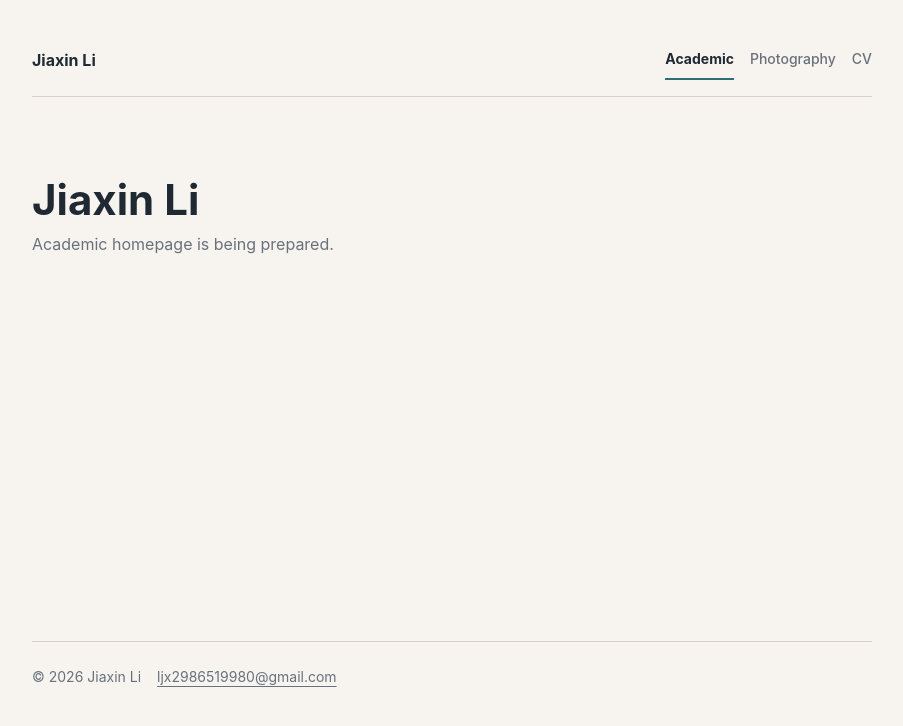
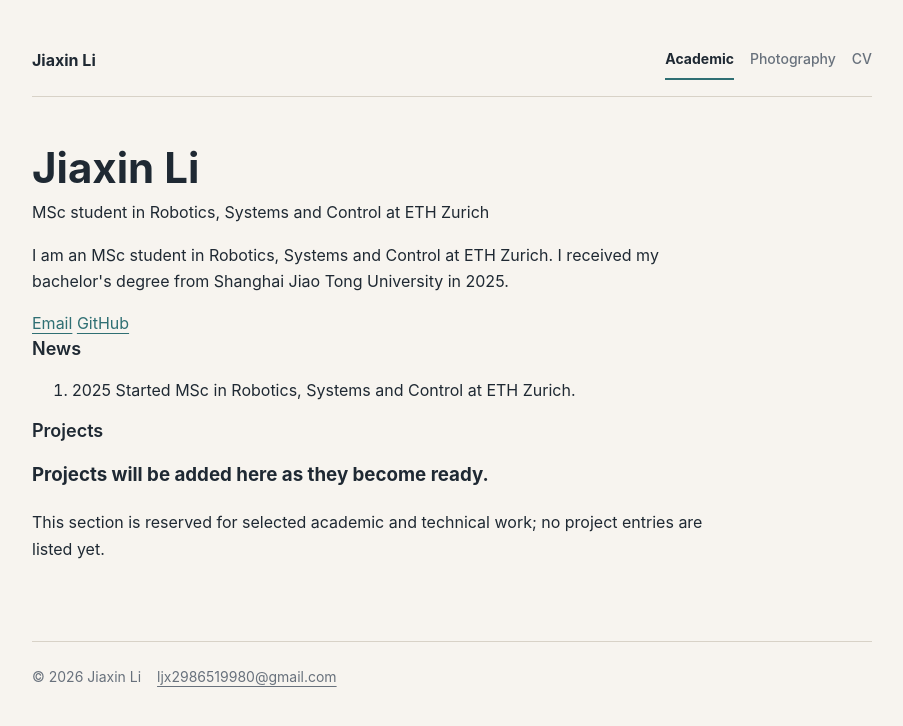
Before and after one commit to egoista0326/egoista0326.github.io, an Astro site: page / in a window 1280 px wide. Shown: the whole page, without its empty margins (188-1091 px from the left). Built offline with nearby package versions, Linux system fonts and the light colour scheme; Astro itself is replaced by a stand-in of ours.

Commit message:
feat(02-02): build academic homepage sections
- Add role, bio, academic contact links, News, and Projects sections
- Keep the root page to one h1 with restrained academic copy
- Avoid photography socials and fake academic claims

```diff
--- a/src/pages/index.astro
+++ b/src/pages/index.astro
@@ -1,11 +1,38 @@
 ---
 import SiteLayout from '../layouts/SiteLayout.astro';
-import { site } from '../data/site';
+import { newsItems, projectPlaceholder, site } from '../data/site';
 ---
 
 <SiteLayout title={site.title} description={site.description}>
-  <section class="placeholder-page" aria-labelledby="page-title">
+  <section class="academic-intro" aria-labelledby="page-title">
     <h1 id="page-title">Jiaxin Li</h1>
-    <p class="muted">Academic homepage is being prepared.</p>
+    <p class="role-line">{site.role}</p>
+    <p class="academic-bio">{site.bio}</p>
+    <div class="contact-links" aria-label="Academic links">
+      <a href="mailto:ljx2986519980@gmail.com">Email</a>
+      <a href="https://github.com/egoista0326">GitHub</a>
+    </div>
+  </section>
+
+  <section class="academic-section" aria-labelledby="news-heading">
+    <h2 id="news-heading">News</h2>
+    <ol class="news-list">
+      {
+        newsItems.map((item) => (
+          <li>
+            <span class="news-year">{item.year}</span>
+            <span>{item.text}</span>
+          </li>
+        ))
+      }
+    </ol>
+  </section>
+
+  <section class="academic-section" aria-labelledby="projects-heading">
+    <h2 id="projects-heading">Projects</h2>
+    <div class="empty-state">
+      <h3>{projectPlaceholder.heading}</h3>
+      <p>{projectPlaceholder.body}</p>
+    </div>
   </section>
 </SiteLayout>
```
